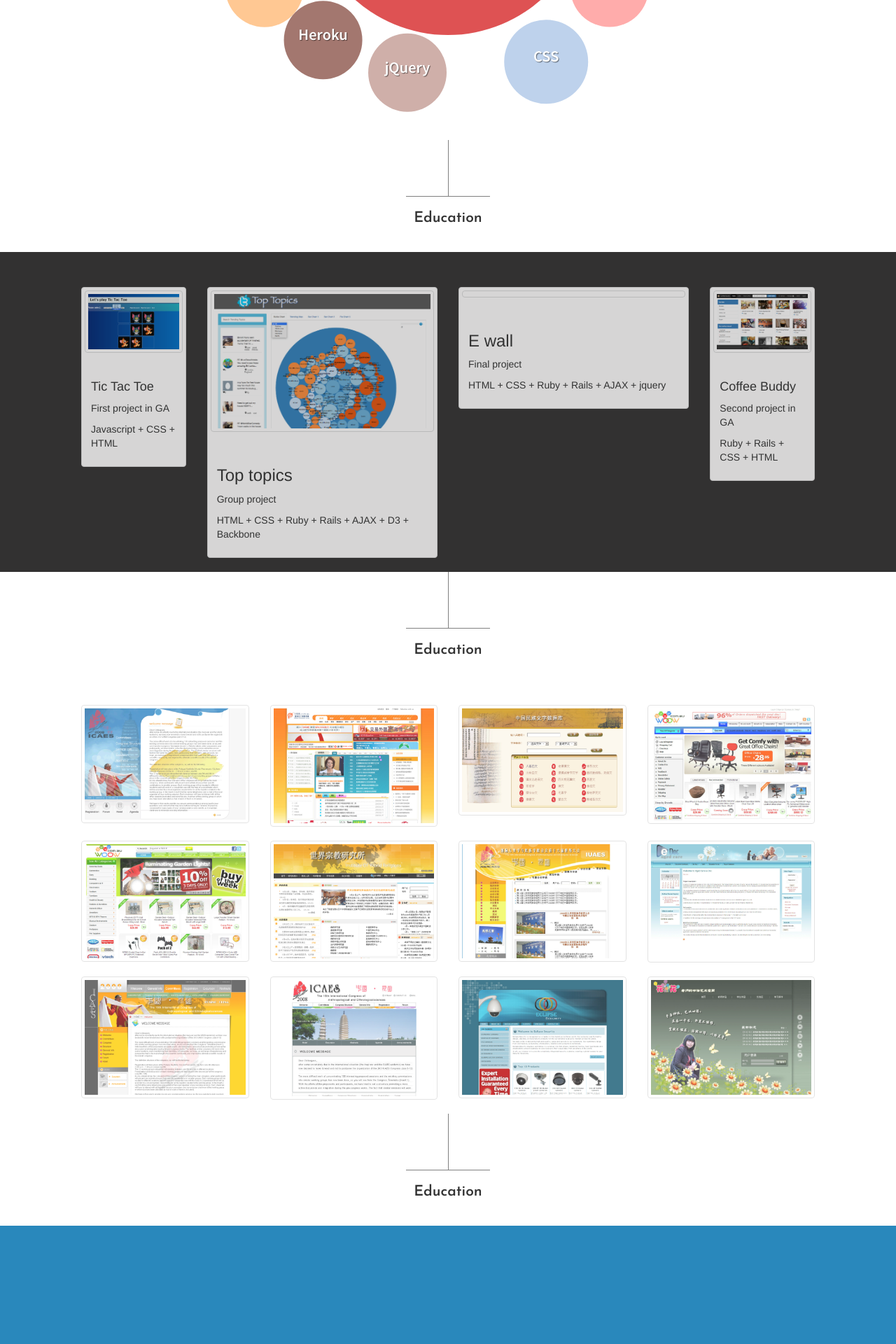
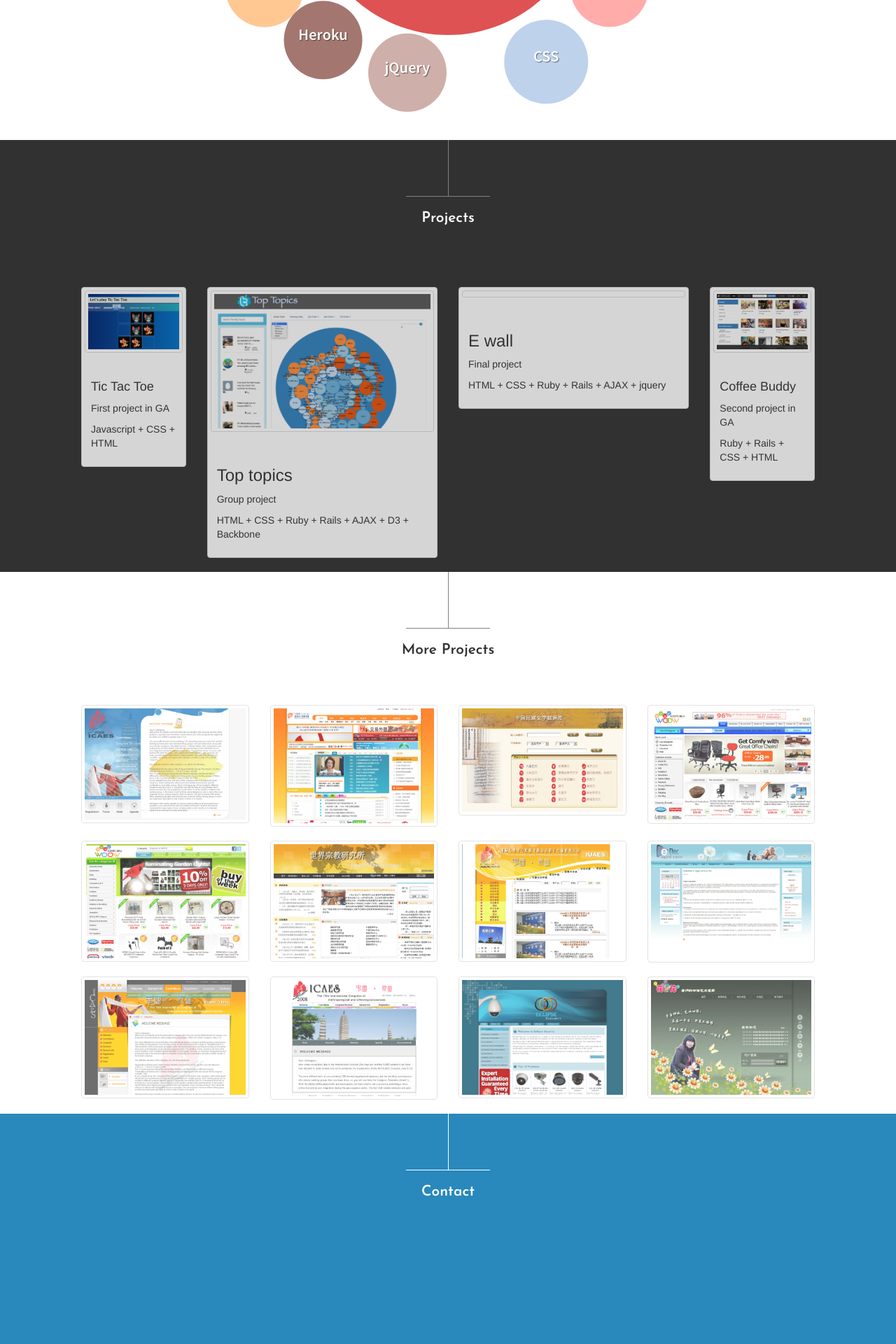
Before and after one commit to Airwoman/Personal-website, a PHP site: page /index.html in a window 1280 px wide. Shown: the part 2640-4560 px from the top of the page at 70% size. Run offline with PHP 8.4, Linux system fonts and the light colour scheme.

Commit message:
done the transition

```diff
--- a/css/style.css
+++ b/css/style.css
@@ -104,6 +104,47 @@ html, body { margin: 0px; padding: 0px; border: 0px; }
   height: 20vh;
   background-color: #fff;
   z-index: 1000;
+  font-family: 'Josefin Sans', sans-serif;
+  font-size: 1.5em;
+  font-weight: 900;
+}
+.transition-exp{
+  height: 20vh;
+  color: #fff;
+  background-color: #2F496E;
+  font-family: 'Josefin Sans', sans-serif;
+  font-size: 1.5em;
+  font-weight: 900;
+}
+.transition-pro{
+  height: 20vh;
+  color: #fff;
+  background-color: rgba(50, 49, 49, 1);
+  font-family: 'Josefin Sans', sans-serif;
+  font-size: 1.5em;
+  font-weight: 900;
+}
+.transition-cont{
+  height: 20vh;
+  color: #fff;
+  background-color: #2988bc;
+  font-family: 'Josefin Sans', sans-serif;
+  font-size: 1.5em;
+  font-weight: 900;
+}
+.transition-lines{
+  border-bottom: 1px solid #fff;
+  width: 15vh;
+  height: 1px;
+  margin-left: auto;
+  margin-right: auto;
+}
+.transition-middlelines{
+  border-right: 1px solid #fff;
+  margin-left: auto;
+  margin-right: auto;
+  width: 1px;
+  height: 10vh;
 }
 .transition-line{
   border-bottom: 1px solid grey;
@@ -118,16 +159,13 @@ html, body { margin: 0px; padding: 0px; border: 0px; }
   margin-right: auto;
   width: 1px;
   height: 10vh;
-
 }
 .transition-content{
   margin-top: 2vh;
   margin-left: auto;
   margin-right: auto;
   text-align: center;
-  font-family: 'Josefin Sans', sans-serif;
-  font-size: 1.5em;
-  font-weight: 900;
+
 
 }
 .education {
--- a/index.html
+++ b/index.html
@@ -146,10 +146,10 @@
       </div>
     </div>
 
-    <div class="transition-edu">
+    <div class="transition-exp">
       <div class="transition-middleline"></div>
       <div class="transition-line"></div>
-      <div class="transition-content">Education</div>
+      <div class="transition-content">Work Experience</div>
     </div>
 
     <div class="experience" id="exp">
@@ -187,7 +187,7 @@
     <div class="transition-edu">
       <div class="transition-middleline"></div>
       <div class="transition-line"></div>
-      <div class="transition-content">Education</div>
+      <div class="transition-content">Skills</div>
     </div>
 
     <div class="skill" id="skills">
@@ -197,10 +197,10 @@
         </div>
     </div>
 
-    <div class="transition-edu">
+    <div class="transition-pro">
       <div class="transition-middleline"></div>
       <div class="transition-line"></div>
-      <div class="transition-content">Education</div>
+      <div class="transition-content">Projects</div>
     </div>
 
     <div class="row portfolio_0" id="projects">
@@ -265,7 +265,7 @@
     <div class="transition-edu">
       <div class="transition-middleline"></div>
       <div class="transition-line"></div>
-      <div class="transition-content">Education</div>
+      <div class="transition-content">More Projects</div>
     </div>
 
     <div class=" row portfolio_2">
@@ -368,10 +368,10 @@
 
     </div>
 
-    <div class="transition-edu">
-      <div class="transition-middleline"></div>
-      <div class="transition-line"></div>
-      <div class="transition-content">Education</div>
+    <div class="transition-cont">
+      <div class="transition-middlelines"></div>
+      <div class="transition-lines"></div>
+      <div class="transition-content">Contact</div>
     </div>
 
     <div class="contact">
```
